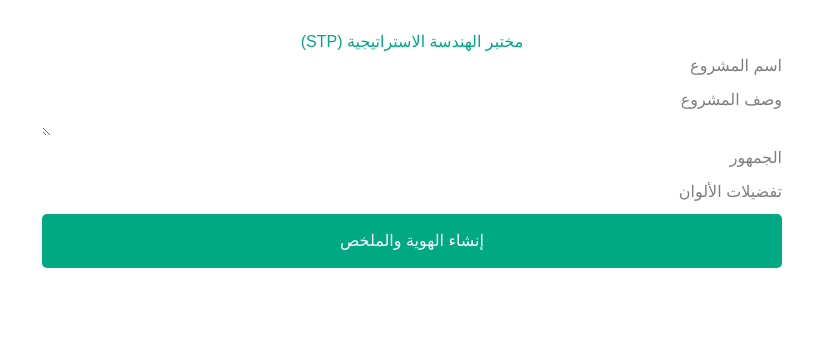
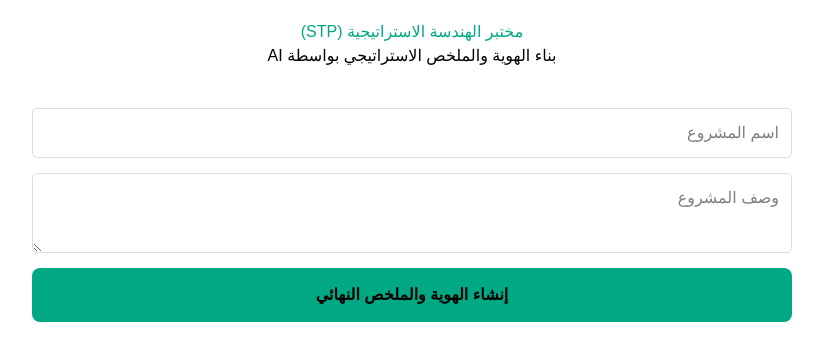
Before and after one commit to sulieman97/my-brand-app, a React (Vite) app: page / in a window 1280 px wide. Shown: the top 360 px of the page, without its empty margins (228-1051 px from the left). Built offline with nearby package versions, Linux system fonts and the light colour scheme.

Commit message:
Fix API 404 and stabilize dual logo generation

```diff
--- a/src/App.jsx
+++ b/src/App.jsx
@@ -9,6 +9,7 @@ function App() {
   const [error, setError] = useState(null);
   const [result, setResult] = useState(null);
 
+  // حالة تخزين الإجابات
   const [answers, setAnswers] = useState({
     brand_name: '',
     brand_desc: '',
@@ -19,6 +20,15 @@ function App() {
     color_preference: ''
   });
 
+  // مصفوفة الأسئلة (لضبط عدد الخطوات)
+  const questions = [
+    { key: 'brand_name', label: 'ما هو اسم مشروعك؟' },
+    { key: 'brand_desc', label: 'صف مشروعك باختصار:' },
+    { key: 'target_audience', label: 'من هو جمهورك المستهدف؟' }
+    // يمكنك إضافة باقي الأسئلة هنا
+  ];
+
+  // 1. الجزء البرمجي: دالة توليد الهوية والملخص
   const generateIdentity = async () => {
     if (!apiKey) {
       setError('خطأ: مفتاح الـ API مفقود. أضفه في إعدادات Vercel باسم VITE_GEMINI_API_KEY');
@@ -29,24 +39,26 @@ function App() {
     setError(null);
 
     const promptText = `
-      أنت خبير استراتيجي. قم بإنشاء وثيقة هوية بصرية كاملة باللغة العربية بناءً على:
+      بناءً على المعطيات التالية، قم بإنشاء وثيقة هوية بصرية كاملة باللغة العربية:
       - اسم المشروع: ${answers.brand_name}
       - الوصف: ${answers.brand_desc}
       - الشخصية: ${answers.brand_essence}
       - الجمهور: ${answers.target_audience}
       - النمط: ${answers.brand_vibe}
       - الأشكال: ${answers.shapes_concept}
-      - الألوان: ${answers.color_preference}
+      - ملاحظات الألوان: ${answers.color_preference}
 
-      المطلوب JSON حصراً:
+      المطلوب نتيجة بصيغة JSON حصراً بهذا الهيكل:
       {
-        "general_summary": "ملخص خبير يدمج الاستراتيجية بالهوية بأسلوب أكاديمي",
-        "strategy": "التحليل الاستراتيجي",
-        "slogans": ["1", "2", "3"],
-        "colors": [{"name": "اسم", "hex": "كود", "reason": "سبب"}],
-        "typography": {"primary": "خط", "style": "نمط"},
-        "logo_concept": "فكرة الشعار",
-        "ai_image_prompt": "Professional 8k ultra-hd prompt for '${answers.brand_name}'. Style: ${answers.brand_vibe}. Minimalist, golden ratio, high-end typography, Behance style. If Arabic, use modern calligraphy."
+        "strategy": "نص التحليل الاستراتيجي",
+        "summary": "ملخص عام ملهم وموجز وشامل يجمع الرؤية الاستراتيجية بالهوية البصرية بأسلوب خبير",
+        "slogans": ["سلوجان 1", "سلوجان 2", "سلوجان 3"],
+        "colors": [{"name": "اسم اللون", "hex": "كود اللون", "reason": "السبب"}],
+        "typography": {"primary": "اسم الخط", "style": "نمط الخط"},
+        "logo_concept": "وصف فكرة الشعار",
+        "visual_patterns": "الوصف البصري المساعد",
+        "shapes_analysis": "التحليل الهندسي",
+        "ai_visual_prompt": "A professional, ultra-high-definition English prompt for AI image generators (Midjourney/DALL-E 3). Create a minimalist logo for '${answers.brand_name}'. Style: ${answers.brand_vibe}. Concept: High-end branding reflecting ${answers.brand_essence}. Details: 8k resolution, golden ratio, studio lighting, clean vectors. If the brand name is in Arabic, use modern and elegant Arabic typography."
       }
     `;
 
@@ -56,60 +68,91 @@ function App() {
         headers: { 'Content-Type': 'application/json' },
         body: JSON.stringify({
           contents: [{ parts: [{ text: promptText }] }],
-          generationConfig: { responseMimeType: "application/json", temperature: 0.7 }
+          generationConfig: {
+            responseMimeType: "application/json",
+            temperature: 0.7
+          }
         })
       });
 
-      if (!response.ok) throw new Error('فشل في جلب البيانات من AI');
+      if (!response.ok) throw new Error('فشل في الاتصال بالذكاء الاصطناعي');
 
       const data = await response.json();
       const content = JSON.parse(data.candidates[0].content.parts[0].text);
+
       setResult(content);
-      setStep(100);
-
+      setStep(100); // الانتقال لعرض النتائج
     } catch (err) {
-      setError(`حدث خطأ: ${err.message}`);
+      setError(`عذراً، حدث خطأ: ${err.message}`);
     } finally {
       setIsGenerating(false);
     }
   };
 
+  // 2. جزء الواجهة (UI)
   return (
-    <div style={{ direction: 'rtl', padding: '30px', fontFamily: 'Arial, sans-serif', maxWidth: '800px', margin: '0 auto' }}>
-      <h1 style={{ textAlign: 'center', color: '#00a884' }}>مختبر الهندسة الاستراتيجية (STP)</h1>
+    <div style={{ direction: 'rtl', padding: '20px', fontFamily: 'Arial, sans-serif', maxWidth: '800px', margin: '0 auto' }}>
+      <header style={{ textAlign: 'center', marginBottom: '40px' }}>
+        <h1 style={{ color: '#00a884' }}>مختبر الهندسة الاستراتيجية (STP)</h1>
+        <p>بناء الهوية والملخص الاستراتيجي بواسطة AI</p>
+      </header>
 
-      {error && <p style={{ color: 'red', background: '#fee', padding: '10px' }}>{error}</p>}
+      {error && <div style={{ color: 'red', backgroundColor: '#fee', padding: '10px', borderRadius: '5px' }}>{error}</div>}
 
-      {step === 0 && (
-        <div style={{ display: 'flex', flexDirection: 'column', gap: '10px' }}>
-          <input placeholder="اسم المشروع" value={answers.brand_name} onChange={e => setAnswers({...answers, brand_name: e.target.value})} />
-          <textarea placeholder="وصف المشروع" value={answers.brand_desc} onChange={e => setAnswers({...answers, brand_desc: e.target.value})} />
-          <input placeholder="الجمهور" value={answers.target_audience} onChange={e => setAnswers({...answers, target_audience: e.target.value})} />
-          <input placeholder="تفضيلات الألوان" value={answers.color_preference} onChange={e => setAnswers({...answers, color_preference: e.target.value})} />
+      {/* نموذج إدخال البيانات - يظهر في البداية */}
+      {step < questions.length && (
+        <div style={{ display: 'flex', flexDirection: 'column', gap: '15px' }}>
+          <input
+            type="text"
+            placeholder="اسم المشروع"
+            style={{ padding: '12px', borderRadius: '5px', border: '1px solid #ddd' }}
+            onChange={(e) => setAnswers({...answers, brand_name: e.target.value})}
+          />
+          <textarea
+            placeholder="وصف المشروع"
+            style={{ padding: '12px', borderRadius: '5px', border: '1px solid #ddd', height: '80px' }}
+            onChange={(e) => setAnswers({...answers, brand_desc: e.target.value})}
+          />
           <button
             onClick={generateIdentity}
             disabled={isGenerating}
-            style={{ padding: '15px', background: '#00a884', color: 'white', border: 'none', cursor: 'pointer', borderRadius: '5px' }}
+            style={{ padding: '15px', backgroundColor: '#00a884', color: '#white', border: 'none', borderRadius: '8px', cursor: 'pointer', fontWeight: 'bold' }}
           >
-            {isGenerating ? 'جاري التحليل والابتكار...' : 'إنشاء الهوية والملخص'}
+            {isGenerating ? 'جاري تحليل البيانات...' : 'إنشاء الهوية والملخص النهائي'}
           </button>
         </div>
       )}
 
-      {result && (
-        <div style={{ marginTop: '30px', border: '1px solid #ddd', padding: '20px', borderRadius: '10px' }}>
-          <h3>📋 الملخص العام:</h3>
-          <p>{result.general_summary}</p>
+      {/* 3. عرض النتائج النهائية (الزر والملخص والبرومبت) */}
+      {result && step === 100 && (
+        <div style={{ marginTop: '30px', animation: 'fadeIn 0.5s ease' }}>
 
-          <div style={{ background: '#f4f4f4', padding: '15px', marginTop: '20px' }}>
-            <h3>🤖 البرومبت الاحترافي لإنشاء الصور:</h3>
-            <code style={{ display: 'block', direction: 'ltr', textAlign: 'left', wordBreak: 'break-all' }}>
-              {result.ai_image_prompt}
-            </code>
-          </div>
+          <section style={{ backgroundColor: '#f0fdfa', padding: '20px', borderRadius: '12px', borderRight: '6px solid #00a884', marginBottom: '25px' }}>
+            <h3 style={{ marginTop: 0 }}>📜 الخلاصة الاستراتيجية للمشروع</h3>
+            <p style={{ lineHeight: '1.8', color: '#2c3e50', fontSize: '17px' }}>{result.summary}</p>
+          </section>
 
-          <footer style={{ marginTop: '30px', textAlign: 'center', fontWeight: 'bold' }}>
-            By Sulieman alkhateeb
+          <section style={{ backgroundColor: '#1a252f', color: '#white', padding: '25px', borderRadius: '15px' }}>
+            <h4 style={{ marginTop: 0, color: '#00a884' }}>🤖 Prompt التصميم الاحترافي (لإنشاء الصور)</h4>
+            <div style={{ backgroundColor: '#2c3e50', padding: '15px', borderRadius: '8px', marginBottom: '15px', direction: 'ltr', textAlign: 'left' }}>
+              <code style={{ color: '#ecf0f1', fontSize: '14px', wordBreak: 'break-all' }}>
+                {result.ai_visual_prompt}
+              </code>
+            </div>
+            <button
+              onClick={() => {
+                navigator.clipboard.writeText(result.ai_visual_prompt);
+                alert('تم نسخ البرومبت بنجاح! يمكنك استخدامه الآن في Midjourney أو DALL-E');
+              }}
+              style={{ padding: '12px 25px', backgroundColor: '#00a884', color: 'white', border: 'none', borderRadius: '5px', cursor: 'pointer', width: '100%' }}
+            >
+              نسخ البرومبت لإنشاء الشعار
+            </button>
+          </section>
+
+          <footer style={{ textAlign: 'center', marginTop: '50px', borderTop: '1px solid #eee', paddingTop: '20px', color: '#7f8c8d' }}>
+            <p>بإشراف: <strong>سليمان الخطيب</strong></p>
+            <small>مختبر الهندسة الاستراتيجية - جميع الحقوق محفوظة</small>
           </footer>
         </div>
       )}
```
